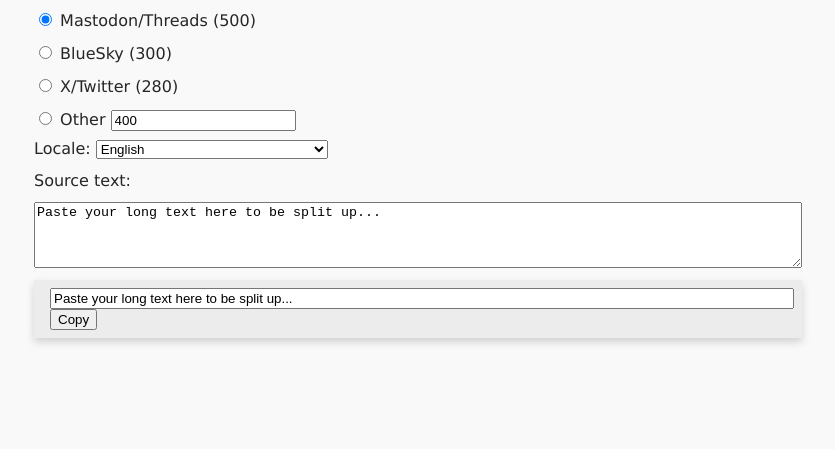
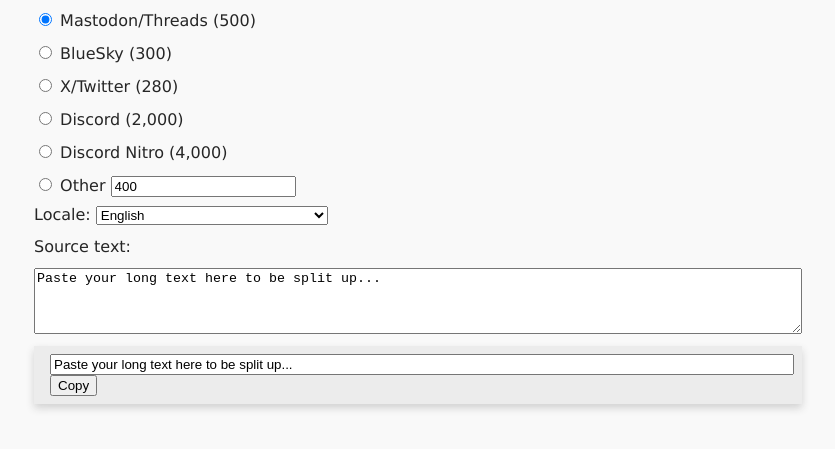
Before and after one commit to jakawell/jakawell.github.io, a plain HTML site: page split-infinity/index.html in a window 1280 px wide. Shown: the part 103-552 px from the top of the page, without its empty margins (222-1057 px from the left). Drawn offline with Linux system fonts and the light colour scheme.

Commit message:
Add Discord options

```diff
--- a/split-infinity/index.html
+++ b/split-infinity/index.html
@@ -341,6 +341,12 @@
           <label class="form-block">
             <input type="radio" id="twitter-length" name="post-length" value="280" onclick="updateSplits()"> X/Twitter (280)
           </label><br />
+            <label class="form-block">
+            <input type="radio" id="discord-free-length" name="post-length" value="2000" onclick="updateSplits()"> Discord (2,000)
+          </label><br />
+          <label class="form-block">
+            <input type="radio" id="discord-nitro-length" name="post-length" value="4000" onclick="updateSplits()"> Discord Nitro (4,000)
+          </label><br />
           <label class="form-block">
             <input type="radio" id="other-length" name="post-length" value="0" onclick="updateSplits()"> Other
           </label>
```
